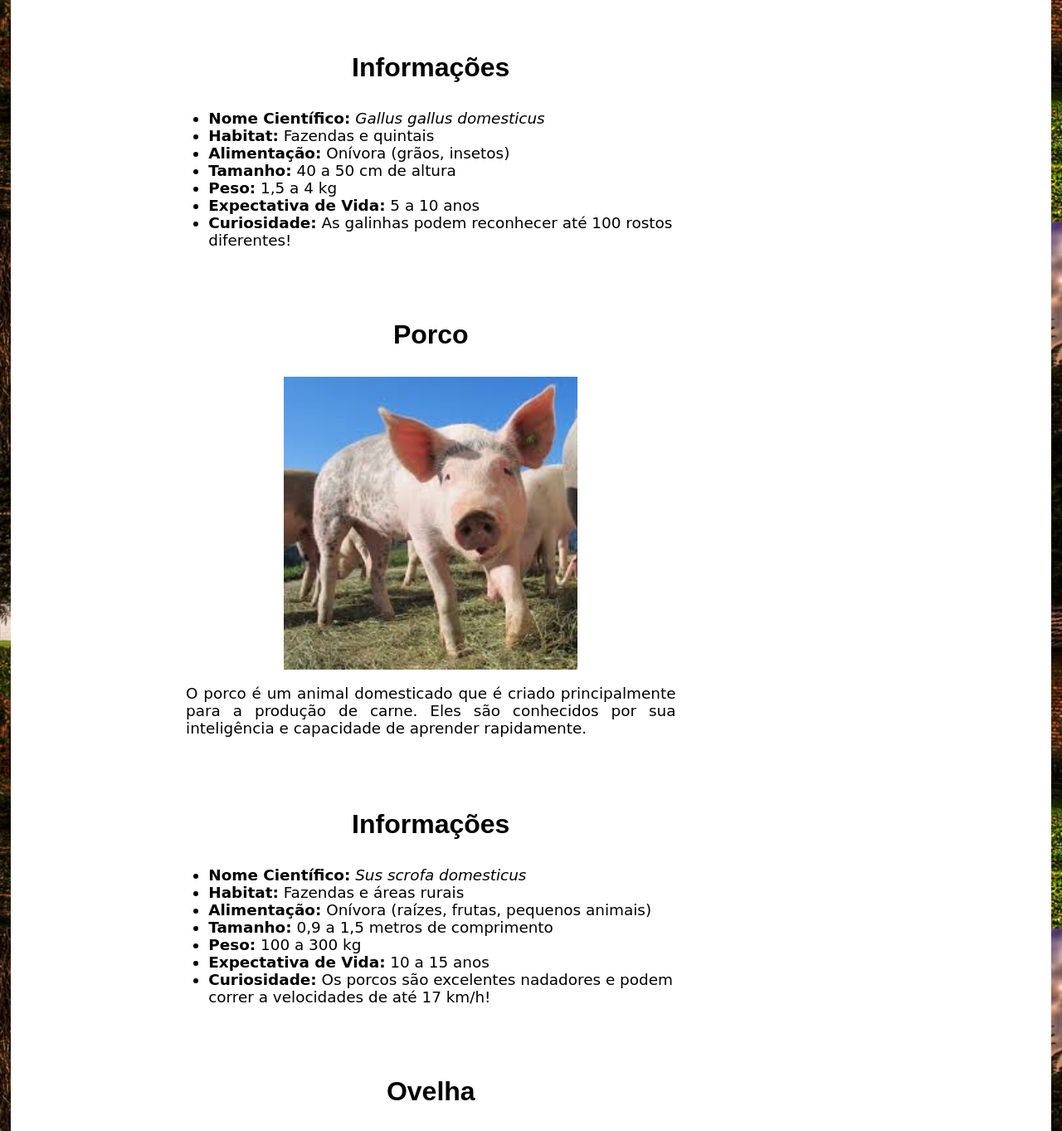
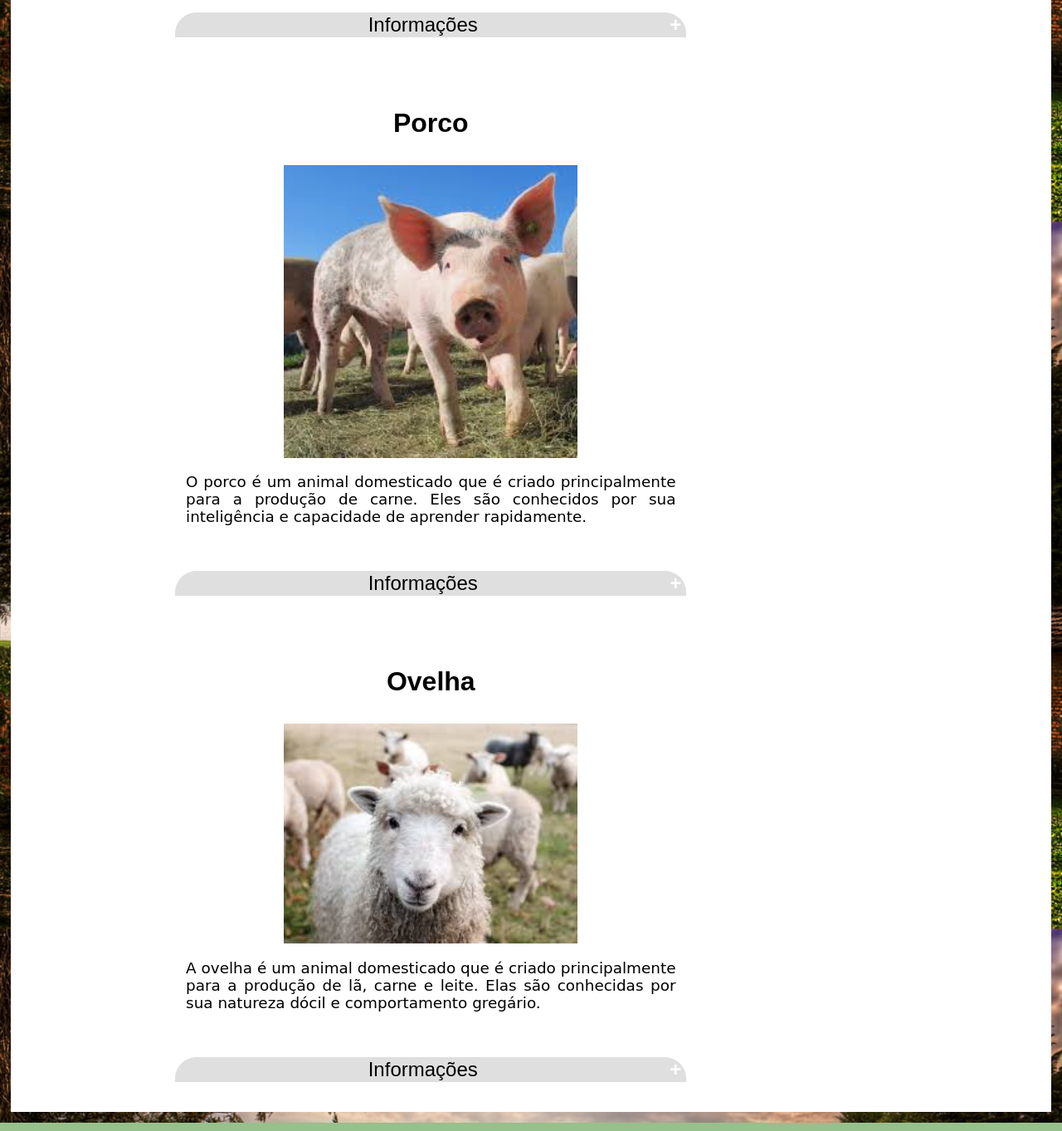
Before and after one commit to Arthur-Lourencini/Animaguia, a plain HTML site: page animais-da-fazenda.html in a window 1280 px wide. Shown: the part 1437-2800 px from the top of the page at 83% size. Drawn offline with Linux system fonts and the light colour scheme.

Commit message:
Modificações finais do design da página

```diff
--- a/animais-da-fazenda.html
+++ b/animais-da-fazenda.html
@@ -54,8 +54,8 @@
                                 <p>A galinha é uma ave domesticada que é criada principalmente para a produção de ovos e carne. Elas são conhecidas por sua capacidade de ciscar o chão em busca de alimento.</p>
                             </section>
                             <aside>
-                                <h3>Informações</h3>
-                                <ul>
+                                <button class="collapse articleInfo">Informações</button>
+                                <ul class="content">
                                     <li><strong>Nome Científico:</strong> <em>Gallus gallus domesticus</em></li>
                                     <li><strong>Habitat:</strong> Fazendas e quintais</li>
                                     <li><strong>Alimentação:</strong> Onívora (grãos, insetos)</li>
@@ -64,16 +64,16 @@
                                     <li><strong>Expectativa de Vida:</strong> 5 a 10 anos</li>
                                     <li><strong>Curiosidade:</strong> As galinhas podem reconhecer até 100 rostos diferentes!</li>
                             </aside>
-                            </div>
-                            <div class="fazenda" id="porco">
+                        </div>
+                        <div class="fazenda" id="porco">
                             <section>
                                 <h3>Porco</h3>
                                 <img src="img/porco.jfif" alt="Porco">
                                 <p>O porco é um animal domesticado que é criado principalmente para a produção de carne. Eles são conhecidos por sua inteligência e capacidade de aprender rapidamente.</p>
                             </section>
                             <aside>
-                                <h3>Informações</h3>
-                                <ul>
+                                <button class="collapse articleInfo">Informações</button>
+                                <ul class="content">
                                     <li><strong>Nome Científico:</strong> <em>Sus scrofa domesticus</em></li>
                                     <li><strong>Habitat:</strong> Fazendas e áreas rurais</li>
                                     <li><strong>Alimentação:</strong> Onívora (raízes, frutas, pequenos animais)</li>
@@ -82,16 +82,16 @@
                                     <li><strong>Expectativa de Vida:</strong> 10 a 15 anos</li>
                                     <li><strong>Curiosidade:</strong> Os porcos são excelentes nadadores e podem correr a velocidades de até 17 km/h!</li>
                             </aside>
-                            </div>
-                            <div class="fazenda" id="ovelha">
+                        </div>
+                        <div class="fazenda" id="ovelha">
                             <section>
                                 <h3>Ovelha</h3>
                                 <img src="img/ovelha.jfif" alt="Ovelha">
                                 <p>A ovelha é um animal domesticado que é criado principalmente para a produção de lã, carne e leite. Elas são conhecidas por sua natureza dócil e comportamento gregário.</p>
                             </section>
                             <aside>
-                                <h3>Informações</h3>
-                                <ul>
+                                <button class="collapse articleInfo">Informações</button>
+                                <ul class="content">
                                     <li><strong>Nome Científico:</strong> <em>Ovis aries</em></li>
                                     <li><strong>Habitat:</strong> Fazendas e pastagens</li>
                                     <li><strong>Alimentação:</strong> Herbívora (gramíneas, feno)</li>
--- a/style.css
+++ b/style.css
@@ -36,7 +36,7 @@ header {
     cursor: pointer;
 }
 
-.active, .collapse:hover {
+.active, .collapse:hover, .collapse:focus {
     background-color: rgb(0, 150, 0);
     color: white;
 }
@@ -46,6 +46,7 @@ header {
     font-weight: bold;
     float: right;
     margin-left: 5px;
+    color: white;
 }
 
 .active:after {
@@ -173,10 +174,14 @@ li {
     font-size: 1.5em;
     background-color: rgb(223, 223, 223);
     border: none;
+    border-radius: 2vw 2vw 0 0;
 }
 
-/*.fazenda section {
-}*/
+ul.content {
+    background-color: rgb(240, 240, 240);
+    border-radius: 0 0 2vw 2vw;
+    margin-top: 0;
+}
 
 footer {
     background-color: rgb(150, 192, 140);
```
